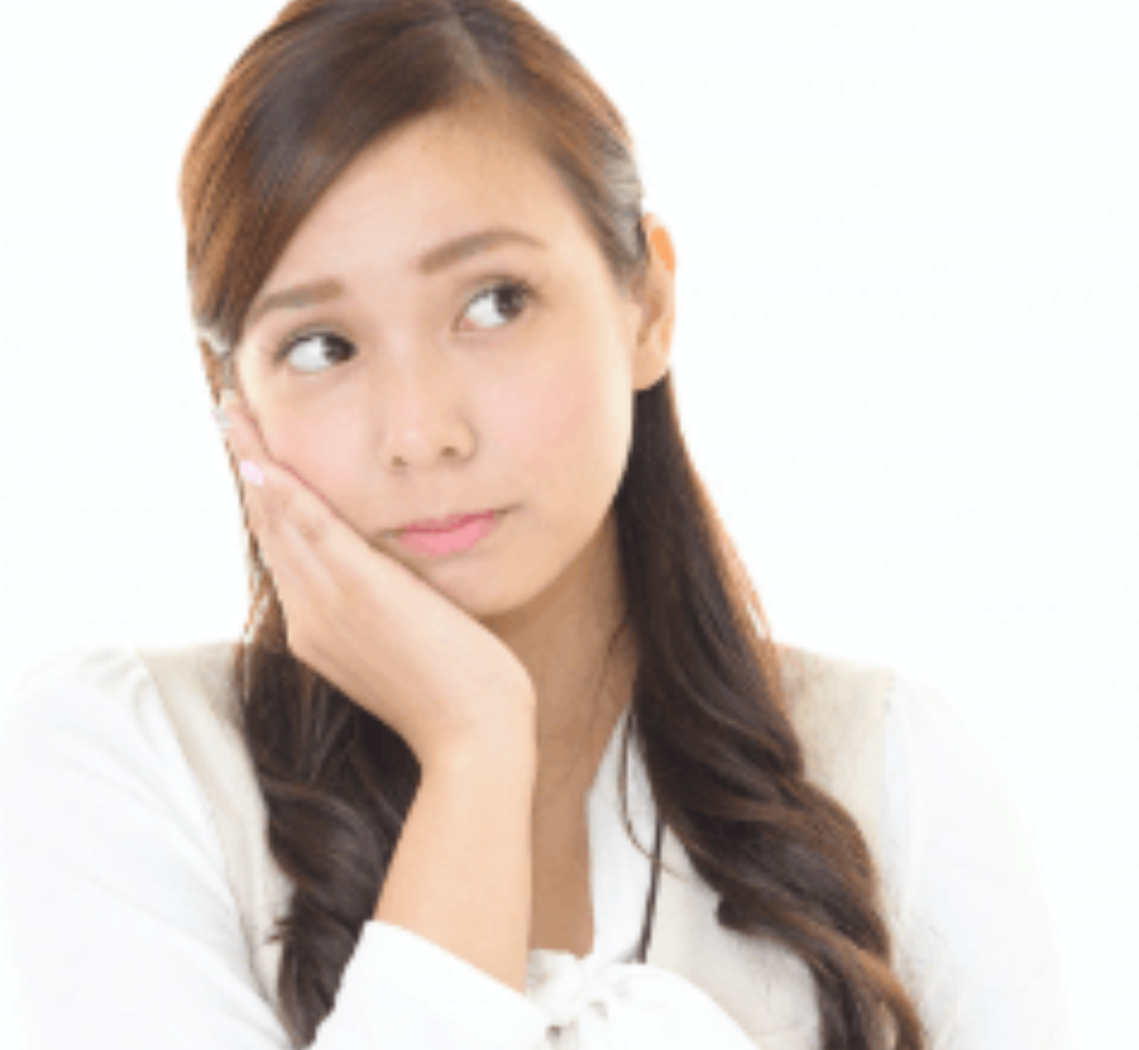
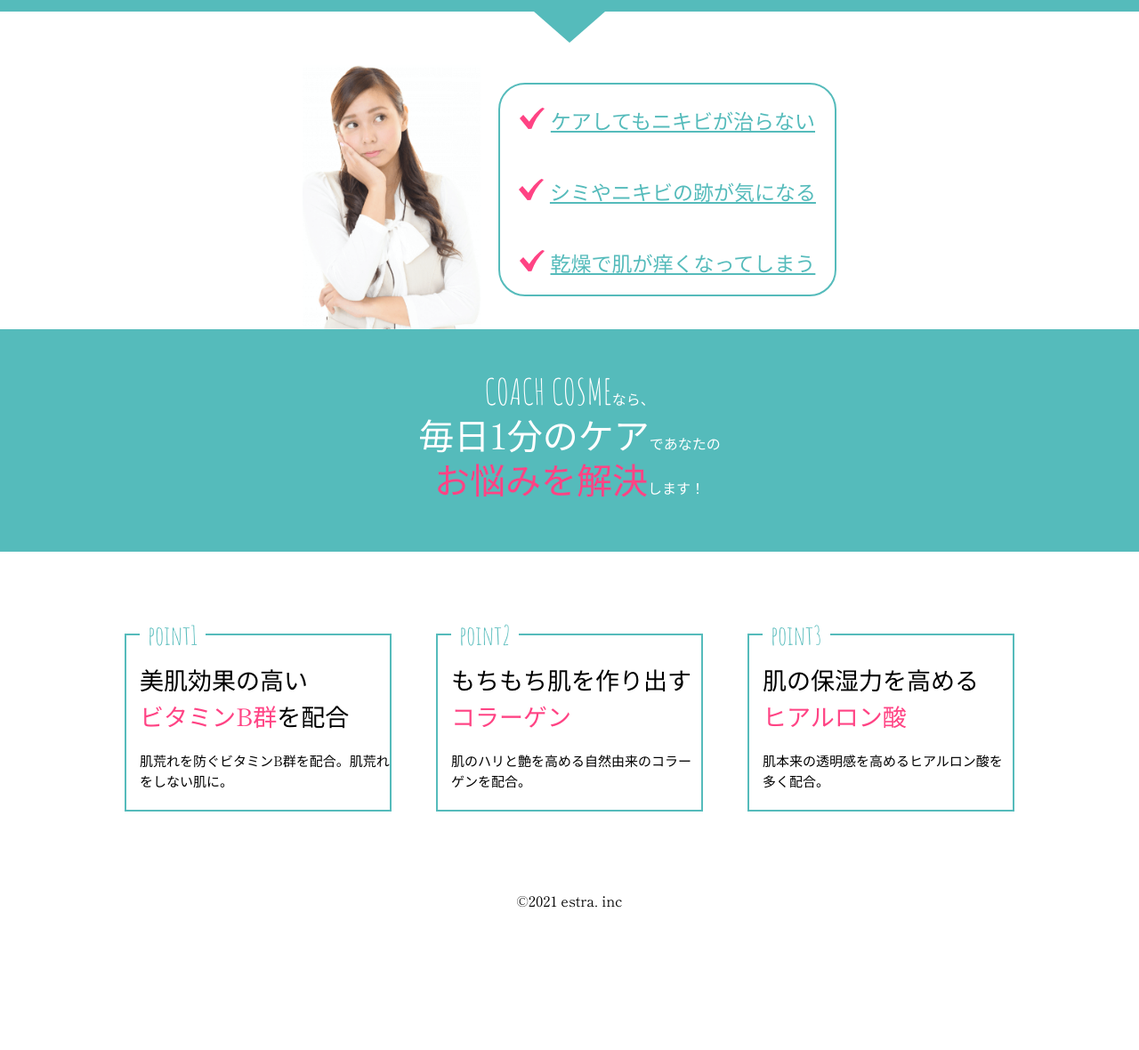
Before and after one commit to Niimura001/homework_2021.10.03, a plain HTML site: page homework_2021.10.04/index.html in a window 1280 px wide. Shown: the part 518-1698 px from the top of the page at 89% size. After the commit the page ends 1563 px from the top, so only its background shows below. Drawn offline with Linux system fonts and the light colour scheme.

Commit message:
Add files via upload

```diff
--- a/homework_2021.10.04/css/style.css
+++ b/homework_2021.10.04/css/style.css
@@ -3,7 +3,11 @@
 }
 body {
   max-width: 1300px;
+  margin: 0;
   font-family: "Shippori Mincho", serif;
+}
+html {
+  max-width: 1300px;
 }
 img {
   width: 100%;
@@ -77,7 +81,7 @@ img {
 }
 .firstview-campaign_btn {
   position: absolute;
-  top: 300px;
+  top: 290px;
   left: 170px;
   background-color: #ff4384;
   width: 350px;
@@ -89,3 +93,124 @@ img {
   margin: 100px auto 0;
   display: block;
 }
+.header-bar {
+  width: 100%;
+  height: 70px;
+  background-color: #55bbbb;
+  text-align: center;
+  position: relative;
+}
+.header-bar::before {
+  content: "";
+  position: absolute;
+  top: 100%;
+  left: 50%;
+  border: 40px solid transparent;
+  border-top: 35px solid #55bbbb;
+  margin-left: -40px;
+}
+.header-bar-txt {
+  color: #fff;
+  line-height: 60px;
+}
+.header-bar-txt-big {
+  font-size: 2em;
+}
+.check-list {
+  width: 600px;
+  margin: 60px auto 0px;
+  display: flex;
+}
+.check-img {
+  width: 200px;
+}
+.check-list__list {
+  display: inline-block;
+  width: 500px;
+  height: 240px;
+  margin-top: 20px;
+  margin-left: 20px;
+  color: #55bbbb;
+  background: #fff;
+  border-radius: 30px;
+  border: solid 2px #55bbbb;
+  list-style-type: none;
+  text-align: center;
+  list-style-image: url(../img/check.svg);
+  list-style-position: inside;
+}
+.check-list__list li {
+  font-size: 23px;
+  line-height: 80px;
+  text-decoration: underline;
+}
+.care-bar {
+  width: 100%;
+  height: 250px;
+  background-color: #55bbbb;
+  text-align: center;
+  color: #fff;
+  line-height: 2.5em;
+}
+.care-bar p {
+  padding-top: 50px;
+}
+.care-bar-ttl {
+  font-size: 40px;
+  height: 70px;
+  font-family: "Amatic SC", cursive;
+}
+.care-bar-bigtxt {
+  font-size: 40px;
+}
+.care-bar-red {
+  font-size: 40px;
+  color: #ff4384;
+}
+.point-flex__item {
+  max-width: 1000px;
+  margin: 60px auto;
+  display: flex;
+  justify-content: space-between;
+}
+.point-card {
+  width: 30%;
+  height: 200px;
+  position: relative;
+  margin: 2em 0;
+  padding: 0.5em 1em;
+  border: solid 2px #55bbbb;
+}
+.box-ttl {
+  position: absolute;
+  display: inline-block;
+  top: -15px;
+  left: 15px;
+  padding: 0 9px;
+  line-height: 1;
+  background: #fff;
+  color: #55bbbb;
+  font-family: "Amatic SC", cursive;
+  font-size: 30px;
+}
+.card-ttl {
+  position: absolute;
+  top: 30px;
+  left: 15px;
+  font-size: 27px;
+  line-height: 1.5em;
+}
+.card-red {
+  color: #ff4384;
+}
+.card-subtxt {
+  position: absolute;
+  top: 130px;
+  left: 15px;
+  font-size: 15px;
+  line-height: 1.5em;
+}
+.copyright {
+  text-align: center;
+  margin-bottom: 25px;
+}
```
